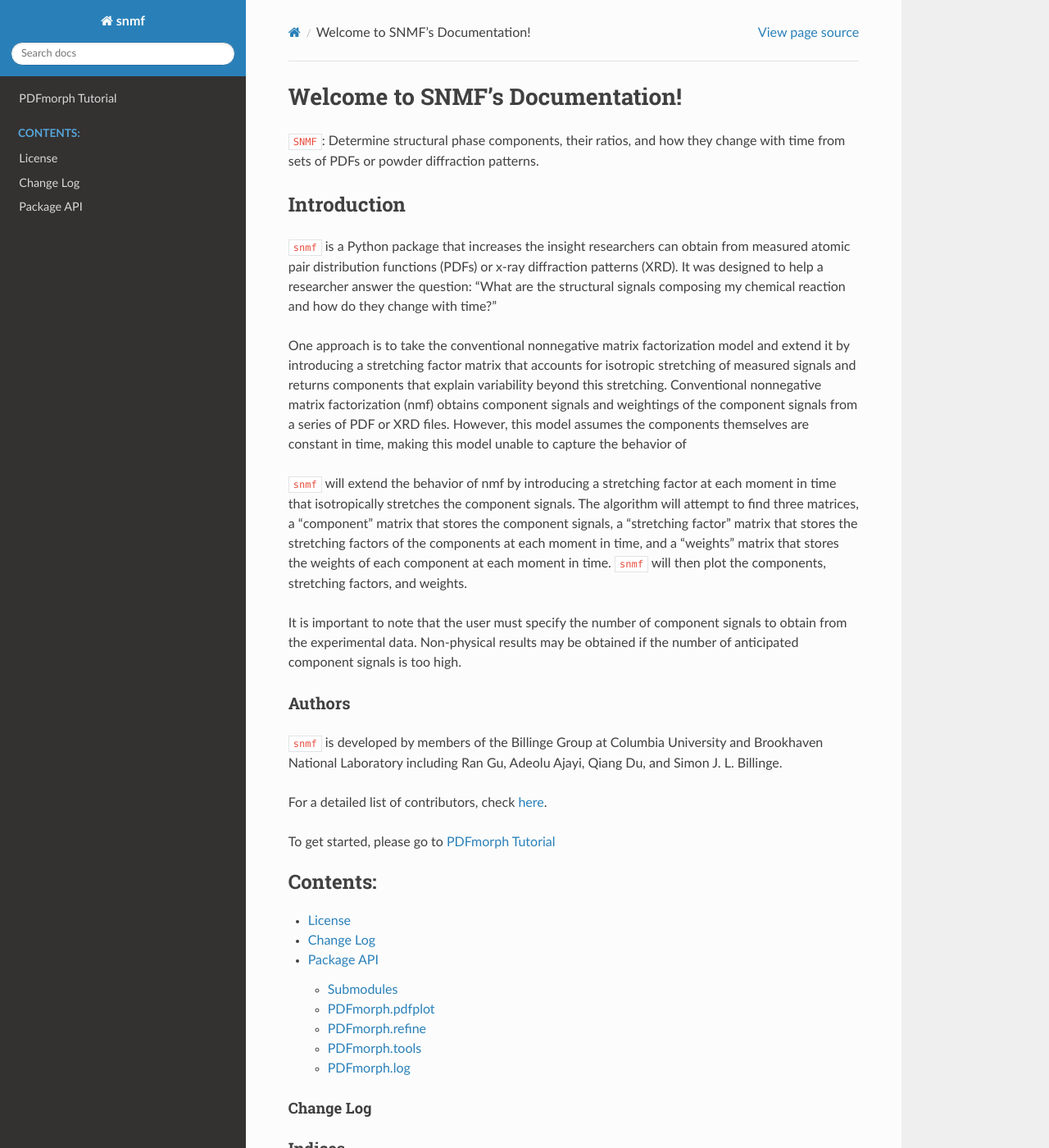
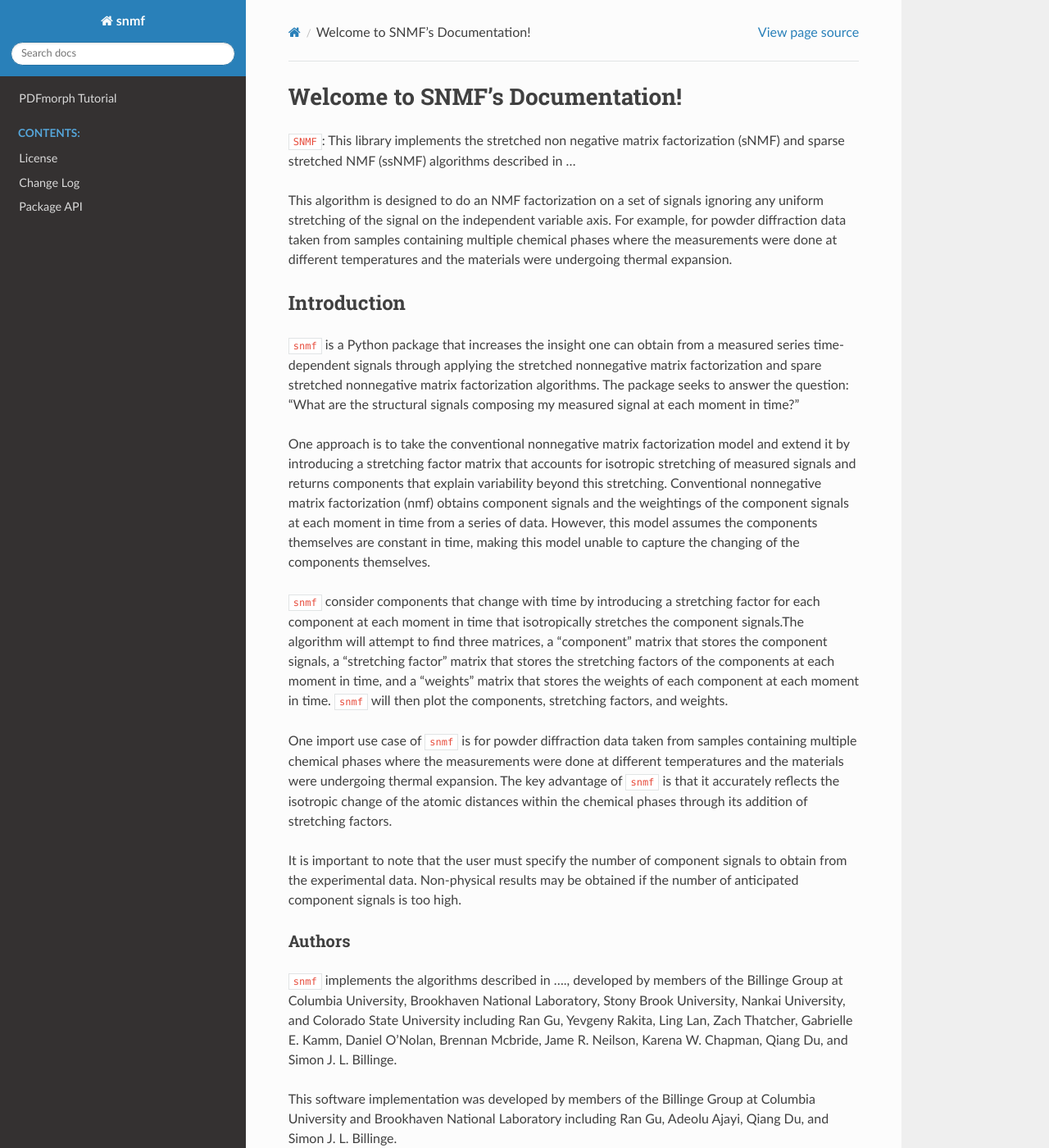
Before and after one commit to diffpy/diffpy.snmf, a Sphinx documentation site: the page built from doc/source/index.rst, in a window 1280 px wide and 1400 px high. Shown: the whole window at 82% size. Built offline with Sphinx 7.4.7 and the Read the Docs theme 2.0.0, drawn with Linux system fonts in a browser that asks for light colours.

Commit message:
updated index.rst to generalize description of the package and name algorithm developers

```diff
--- a/doc/source/index.rst
+++ b/doc/source/index.rst
@@ -1,44 +1,53 @@
 Welcome to SNMF's Documentation!
 ====================================
 
-``SNMF``: Determine structural phase components, their ratios, and how they change with time from
-sets of PDFs or powder diffraction patterns.
+``SNMF``: This library implements the stretched non negative matrix factorization (sNMF) and sparse stretched NMF
+(ssNMF) algorithms described in ...
+
+This algorithm is designed to do an NMF factorization on a set of signals ignoring any uniform stretching of the signal
+on the independent variable axis. For example, for powder diffraction data taken from samples containing multiple
+chemical phases where the measurements were done at different temperatures and the materials were undergoing thermal
+expansion.
 
 Introduction
 ++++++++++++
 
-``snmf`` is a Python package that increases the insight
-researchers can obtain from measured atomic pair distribution functions
-(PDFs) or x-ray diffraction patterns (XRD). It was designed to help a
-researcher answer the question: "What are the structural signals composing
-my chemical reaction and how do they change with time?"
+``snmf`` is a Python package that increases the insight one can obtain from a measured series time-dependent signals
+through applying the stretched nonnegative matrix factorization and spare stretched nonnegative matrix factorization
+algorithms. The package seeks to answer the question: "What are the structural signals composing my measured signal at
+each moment in time?"
 
-One approach is to take the conventional nonnegative matrix factorization
-model and extend it by introducing a stretching factor matrix that accounts
-for isotropic stretching of measured signals and returns components that explain
-variability beyond this stretching. Conventional nonnegative matrix factorization
-(nmf) obtains component signals and weightings of the component signals from a
-series of PDF or XRD files. However, this model assumes the components themselves
-are constant in time, making this model unable to capture the behavior of
+One approach is to take the conventional nonnegative matrix factorization model and extend it by introducing a
+stretching factor matrix that accounts for isotropic stretching of measured signals and returns components that explain
+variability beyond this stretching. Conventional nonnegative matrix factorization (nmf) obtains component signals and
+the weightings of the component signals at each moment in time from a series of data. However, this model assumes the
+components themselves are constant in time, making this model unable to capture the changing of the components
+themselves.
 
-``snmf`` will extend the behavior of nmf by introducing a stretching factor
-at each moment in time that isotropically stretches the component signals.
-The algorithm will attempt to find three matrices, a "component" matrix that
-stores the component signals, a "stretching factor" matrix that stores the
-stretching factors of the components at each moment in time, and a "weights"
-matrix that stores the weights of each component at each moment in time.
-``snmf`` will then plot the components, stretching factors, and weights.
+``snmf`` consider components that change with time by introducing a stretching factor for each component at each moment
+in time that isotropically stretches the component signals.The algorithm will attempt to find three matrices, a
+"component" matrix that stores the component signals, a "stretching factor" matrix that stores the stretching factors of
+the components at each moment in time, and a "weights" matrix that stores the weights of each component at each moment
+in time. ``snmf`` will then plot the components, stretching factors, and weights.
 
-It is important to note that the user must specify the number of component
-signals to obtain from the experimental data. Non-physical results may be
-obtained if the number of anticipated component signals is too high.
+One import use case of ``snmf`` is for powder diffraction data taken from samples containing multiple
+chemical phases where the measurements were done at different temperatures and the materials were undergoing thermal
+expansion. The key advantage of ``snmf`` is that it accurately reflects the isotropic change of the atomic distances
+within the chemical phases through its addition of stretching factors.
+
+It is important to note that the user must specify the number of component signals to obtain from the experimental data.
+Non-physical results may be obtained if the number of anticipated component signals is too high.
 
 Authors
 -------
 
-``snmf`` is developed by members of the Billinge Group at
-Columbia University and Brookhaven National Laboratory including
-Ran Gu, Adeolu Ajayi, Qiang Du, and Simon J. L. Billinge.
+``snmf`` implements the algorithms described in ...., developed by members of the Billinge Group at
+Columbia University, Brookhaven National Laboratory, Stony Brook University, Nankai University, and Colorado State
+University including Ran Gu, Yevgeny Rakita, Ling Lan, Zach Thatcher, Gabrielle E. Kamm, Daniel O'Nolan, Brennan Mcbride,
+Jame R. Neilson, Karena W. Chapman, Qiang Du, and Simon J. L. Billinge.
+
+This software implementation was developed by members of the Billinge Group at Columbia University and Brookhaven
+National Laboratory including Ran Gu, Adeolu Ajayi, Qiang Du, and Simon J. L. Billinge.
 
 For a detailed list of contributors, check `here
 <https://github.com/diffpy/diffpy.snmf/graphs/contributors>`_.
```
